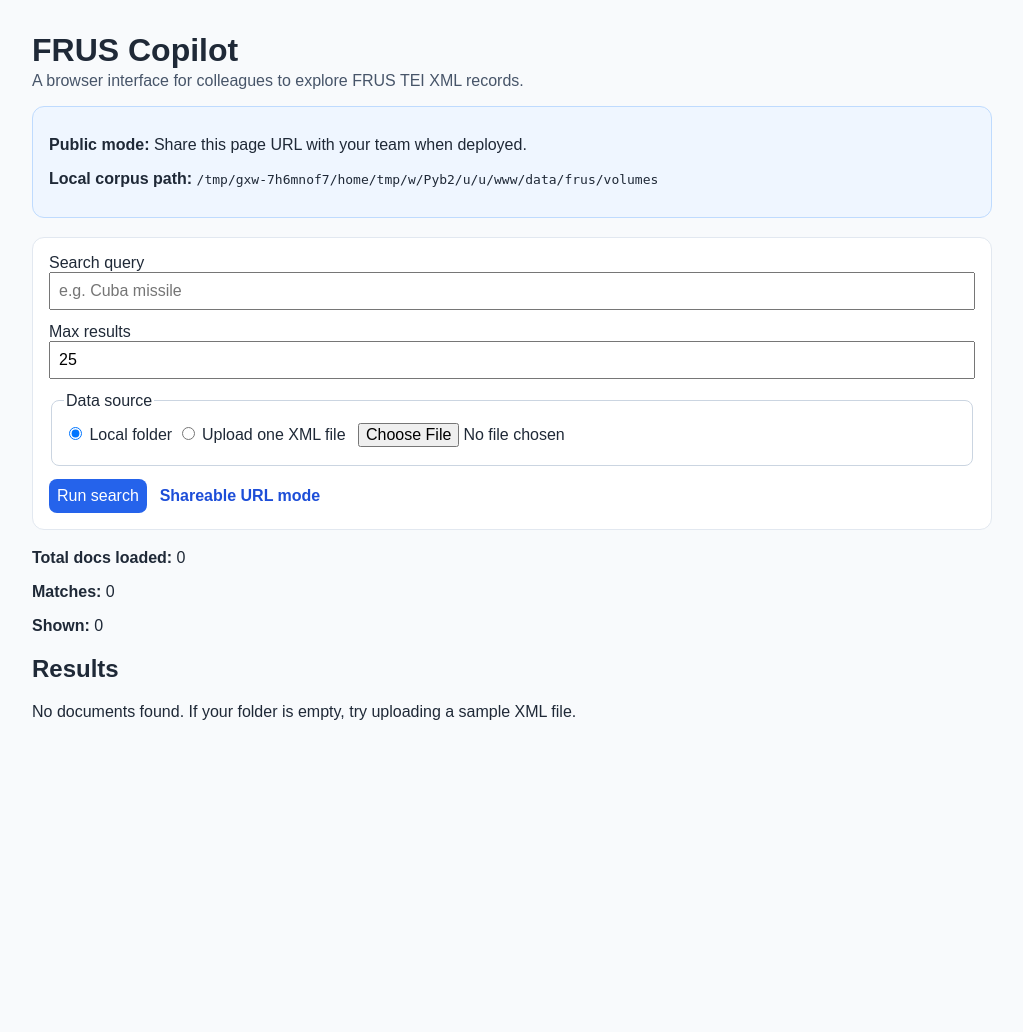
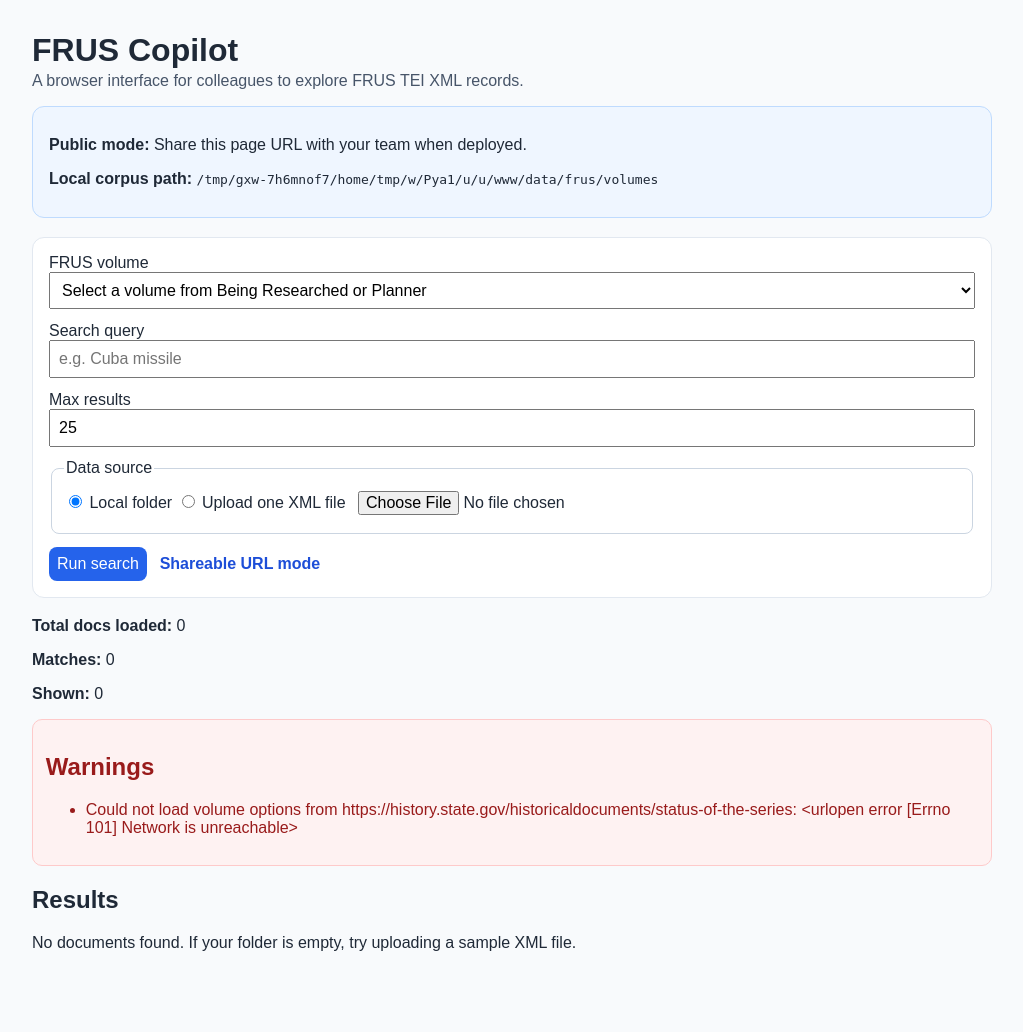
Before and after one commit to therealjameswilson/FRUSCopilot-, a Flask app: page / in a window 1280 px wide. Shown: the whole page, without its empty margins (128-1151 px from the left). Before the commit the page ends 720 px from the top, so only its background shows below. Run offline with Flask 3, Linux system fonts and the light colour scheme; data that the repository does not hold is empty.

Commit message:
Add FRUS status-driven volume dropdown filter

```diff
--- a/app.py
+++ b/app.py
@@ -1,8 +1,12 @@
 from __future__ import annotations
 
 import os
+import re
 from pathlib import Path
+from html.parser import HTMLParser
 from typing import Iterable
+from urllib.error import URLError
+from urllib.request import urlopen
 import xml.etree.ElementTree as ET
 
 from flask import Flask, render_template, request
@@ -14,6 +18,141 @@ BASE_DIR = Path(__file__).resolve().parent
 DEFAULT_FRUS_DIR = BASE_DIR / "data" / "frus" / "volumes"
 MAX_ALLOWED_RESULTS = 200
 DEFAULT_RESULT_COUNT = 25
+STATUS_PAGE_URL = "https://history.state.gov/historicaldocuments/status-of-the-series"
+TARGET_VOLUME_STATUSES = {"being researched", "planner"}
+
+
+class FRUSStatusParser(HTMLParser):
+    """Extract table row cell text and links from the FRUS status page."""
+
+    def __init__(self) -> None:
+        super().__init__()
+        self.rows: list[list[dict[str, str]]] = []
+        self._in_tr = False
+        self._in_cell = False
+        self._current_row: list[dict[str, str]] = []
+        self._current_text: list[str] = []
+        self._current_link = ""
+
+    def handle_starttag(self, tag: str, attrs: list[tuple[str, str | None]]) -> None:
+        attrs_dict = dict(attrs)
+        if tag == "tr":
+            self._in_tr = True
+            self._current_row = []
+        elif self._in_tr and tag in {"td", "th"}:
+            self._in_cell = True
+            self._current_text = []
+            self._current_link = ""
+        elif self._in_cell and tag == "a":
+            self._current_link = attrs_dict.get("href", "") or ""
+
+    def handle_endtag(self, tag: str) -> None:
+        if tag in {"td", "th"} and self._in_cell:
+            text = " ".join("".join(self._current_text).split())
+            self._current_row.append({"text": text, "href": self._current_link})
+            self._in_cell = False
+        elif tag == "tr" and self._in_tr:
+            if self._current_row:
+                self.rows.append(self._current_row)
+            self._in_tr = False
+
+    def handle_data(self, data: str) -> None:
+        if self._in_cell:
+            self._current_text.append(data)
+
+
+def fetch_status_page_html() -> str:
+    with urlopen(STATUS_PAGE_URL, timeout=20) as response:
+        return response.read().decode("utf-8", errors="replace")
+
+
+def extract_target_volume_names(status_html: str) -> list[str]:
+    parser = FRUSStatusParser()
+    parser.feed(status_html)
+
+    volume_names: set[str] = set()
+    for row in parser.rows:
+        texts = [cell["text"].strip() for cell in row if cell["text"].strip()]
+        if not texts:
+            continue
+
+        lower_texts = {text.lower() for text in texts}
+        if not (lower_texts & TARGET_VOLUME_STATUSES):
+            continue
+
+        first_link_text = next((cell["text"].strip() for cell in row if cell["href"] and cell["text"].strip()), "")
+        volume_label = first_link_text or texts[0]
+        volume_names.add(volume_label)
+
+    return sorted(volume_names)
+
+
+def normalize_volume_label(label: str) -> str:
+    return re.sub(r"[^a-z0-9]+", "", label.lower())
+
+
+def doc_matches_volume(doc: dict[str, str], selected_volume: str) -> bool:
+    if not selected_volume:
+        return True
+
+    selected = normalize_volume_label(selected_volume)
+    source = normalize_volume_label(doc.get("source", ""))
+    title = normalize_volume_label(doc.get("title", ""))
+
+    selected_index = volume_index_from_label(selected_volume)
+    source_index = volume_index_from_label(doc.get("source", ""))
+
+    return (
+        selected in source
+        or source in selected
+        or selected in title
+        or (selected_index and selected_index == source_index)
+    )
+
+
+
+
+def roman_to_int(value: str) -> int | None:
+    numerals = {"i": 1, "v": 5, "x": 10, "l": 50, "c": 100, "d": 500, "m": 1000}
+    total = 0
+    prev = 0
+    for ch in reversed(value.lower()):
+        if ch not in numerals:
+            return None
+        current = numerals[ch]
+        if current < prev:
+            total -= current
+        else:
+            total += current
+            prev = current
+    return total if total > 0 else None
+
+
+def volume_index_from_label(label: str) -> str:
+    lowered = label.lower()
+    roman_match = re.search(r"\bvolume\s+([ivxlcdm]+)\b", lowered)
+    if roman_match:
+        roman_value = roman_to_int(roman_match.group(1))
+        if roman_value is not None:
+            return f"v{roman_value}"
+
+    digit_match = re.search(r"(?<![a-z])v(?:ol(?:ume)?)?\s*([0-9]{1,3})\b", lowered)
+    if digit_match:
+        return f"v{int(digit_match.group(1))}"
+
+    return ""
+
+def get_volume_options() -> tuple[list[str], str | None]:
+    try:
+        html = fetch_status_page_html()
+        options = extract_target_volume_names(html)
+    except (URLError, TimeoutError, ValueError) as exc:
+        return [], f"Could not load volume options from {STATUS_PAGE_URL}: {exc}"
+
+    if not options:
+        return [], "No 'Being Researched' or 'Planner' volumes were found on the status page."
+
+    return options, None
 
 
 def parse_volume(file_path: Path) -> list[dict[str, str]]:
@@ -86,10 +225,16 @@ def index():
         query = request.form.get("query", "").strip()
         source_mode = request.form.get("source_mode", "default")
         max_results = parse_max_results(request.form.get("max_results"))
+        selected_volume = request.form.get("selected_volume", "").strip()
     else:
         query = request.args.get("query", "").strip()
         source_mode = request.args.get("source_mode", "default")
         max_results = parse_max_results(request.args.get("max_results"))
+        selected_volume = request.args.get("selected_volume", "").strip()
+
+    volume_options, volume_error = get_volume_options()
+    if selected_volume and selected_volume not in volume_options:
+        selected_volume = ""
 
     docs: list[dict[str, str]] = []
     errors: list[str] = []
@@ -111,11 +256,13 @@ def index():
     else:
         docs, errors = load_documents(get_data_dir())
 
-    filtered_docs = docs
+    filtered_docs = [doc for doc in docs if doc_matches_volume(doc, selected_volume)]
     if query:
         lowered = query.lower()
         filtered_docs = [
-            doc for doc in docs if lowered in doc["title"].lower() or lowered in doc["text"].lower()
+            doc
+            for doc in filtered_docs
+            if lowered in doc["title"].lower() or lowered in doc["text"].lower()
         ]
 
     stats = {
@@ -129,8 +276,10 @@ def index():
         query=query,
         source_mode=source_mode,
         max_results=max_results,
+        selected_volume=selected_volume,
+        volume_options=volume_options,
         docs=filtered_docs[:max_results],
-        errors=errors,
+        errors=([volume_error] if volume_error else []) + errors,
         stats=stats,
         data_dir=str(get_data_dir()),
     )
--- a/static/styles.css
+++ b/static/styles.css
@@ -45,7 +45,7 @@ h1 {
   margin-bottom: 0.8rem;
 }
 
-input, button {
+input, select, button {
   font-size: 1rem;
   padding: 0.5rem;
 }
--- a/templates/index.html
+++ b/templates/index.html
@@ -17,6 +17,16 @@
       </section>
 
       <form method="post" enctype="multipart/form-data" class="controls">
+        <div class="row">
+          <label for="selected_volume">FRUS volume</label>
+          <select id="selected_volume" name="selected_volume" required>
+            <option value="" {% if not selected_volume %}selected{% endif %} disabled>Select a volume from Being Researched or Planner</option>
+            {% for volume in volume_options %}
+              <option value="{{ volume }}" {% if selected_volume == volume %}selected{% endif %}>{{ volume }}</option>
+            {% endfor %}
+          </select>
+        </div>
+
         <div class="row">
           <label for="query">Search query</label>
           <input id="query" name="query" value="{{ query }}" placeholder="e.g. Cuba missile" />
@@ -42,7 +52,7 @@
 
         <div class="button-row">
           <button type="submit">Run search</button>
-          <a class="secondary" href="/?query={{ query|urlencode }}&max_results={{ max_results }}&source_mode=default">Shareable URL mode</a>
+          <a class="secondary" href="/?selected_volume={{ selected_volume|urlencode }}&query={{ query|urlencode }}&max_results={{ max_results }}&source_mode=default">Shareable URL mode</a>
         </div>
       </form>
 
```
Also changed, not shown: tests/test_app.py (+25 -1 lines).
